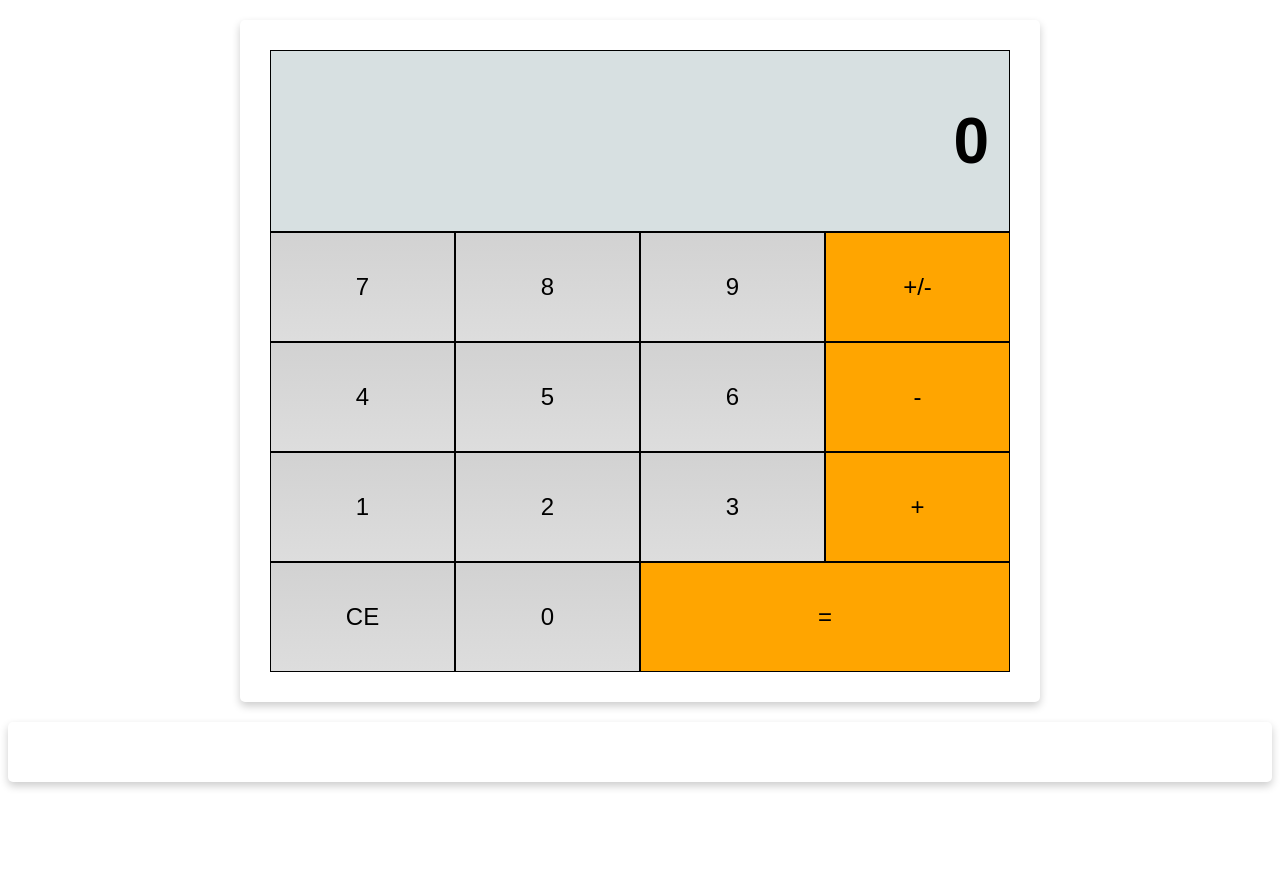
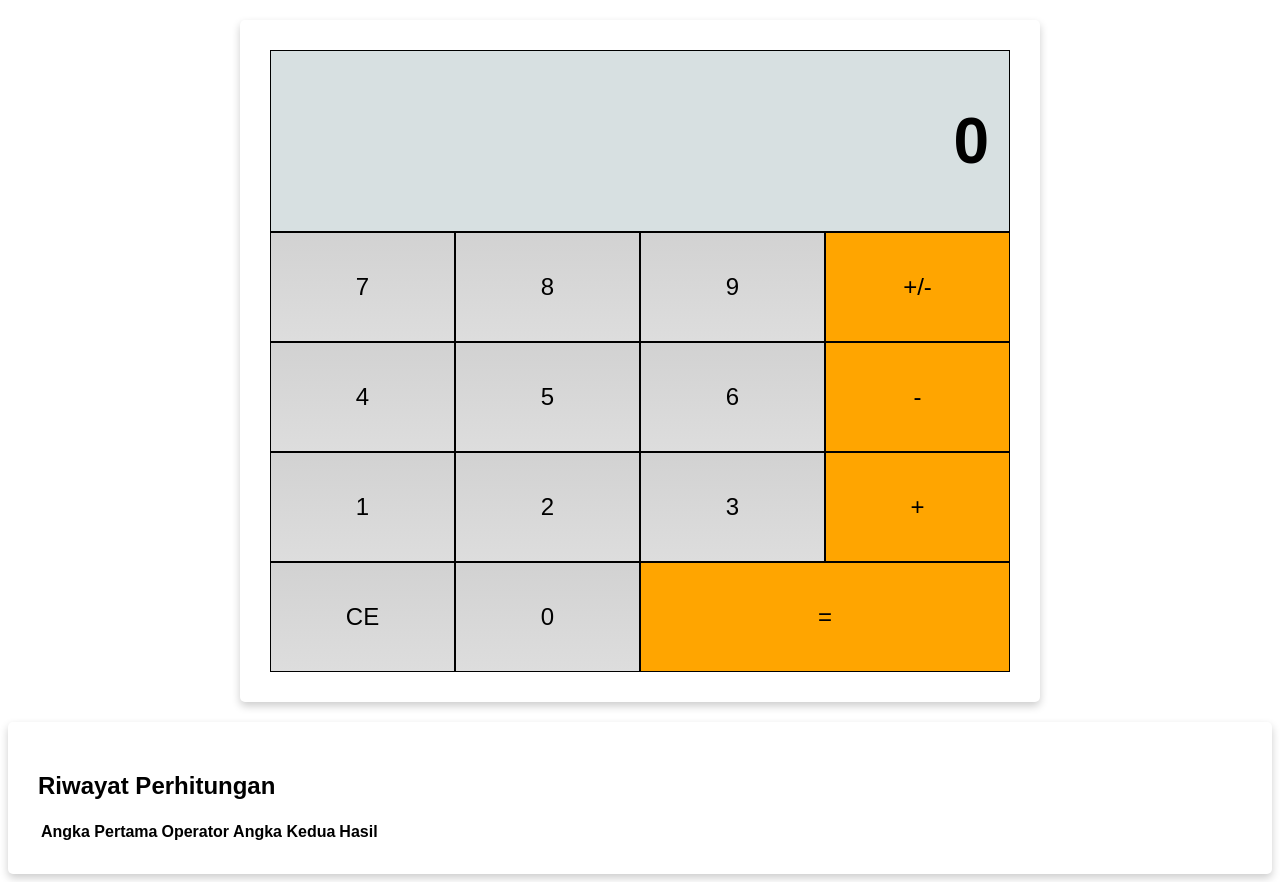
Before and after one commit to IrfandoAritonang/Web-Calculator-Sederhana, a plain HTML site: page index.html in a window 1280 px wide. Before the commit the page ends 800 px from the top, so only its background shows below. Drawn offline with Linux system fonts and the light colour scheme.

Commit message:
Menambahkan table pada class history card

```diff
--- a/index.html
+++ b/index.html
@@ -37,7 +37,18 @@
     </div>
   </div>
   <div class="history card">
-
+    <h2>Riwayat Perhitungan</h2>
+    <table>
+        <thead>
+            <tr>
+                <th>Angka Pertama</th>
+                <th>Operator</th>
+                <th>Angka Kedua</th>
+                <th>Hasil</th>
+            </tr>
+        </thead>
+        <tbody id="historyList"></tbody>
+    </table>
   </div>
 
   <script src="assets/kalkulator.js"></script>
```
